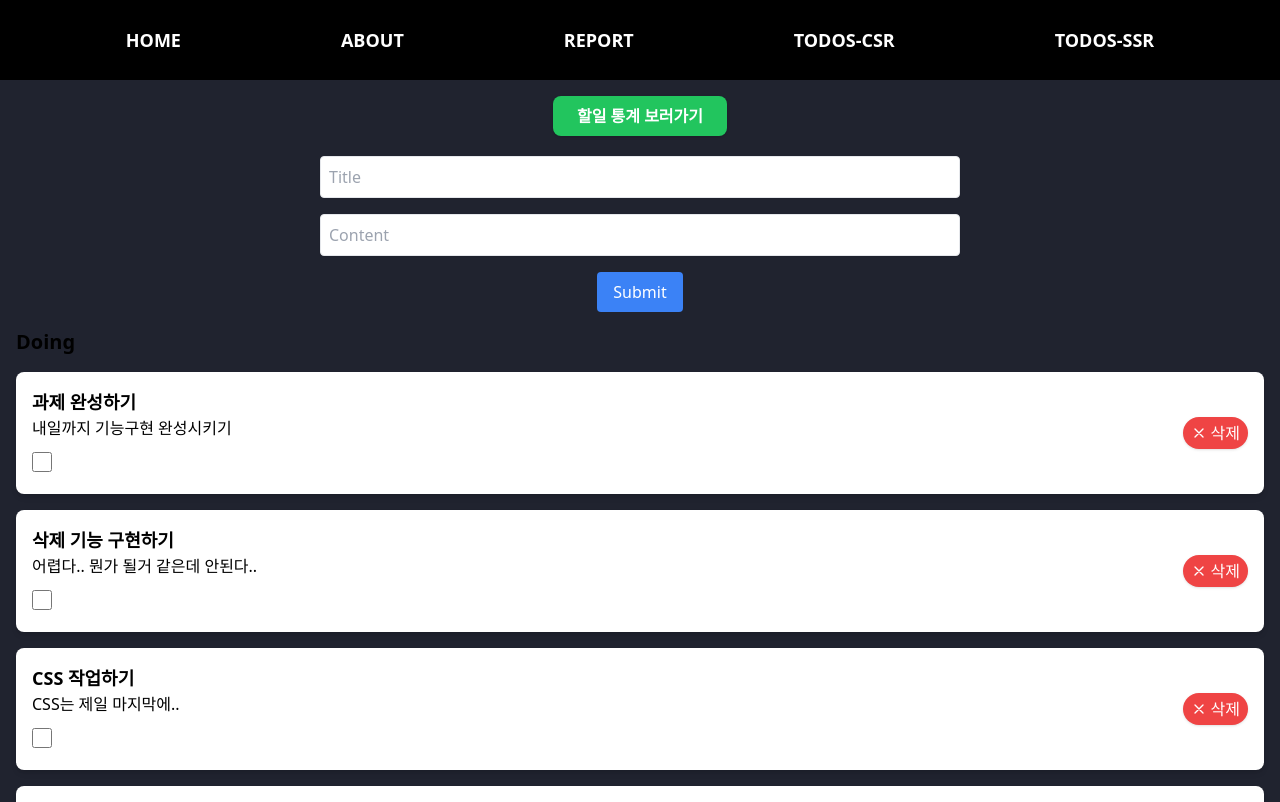
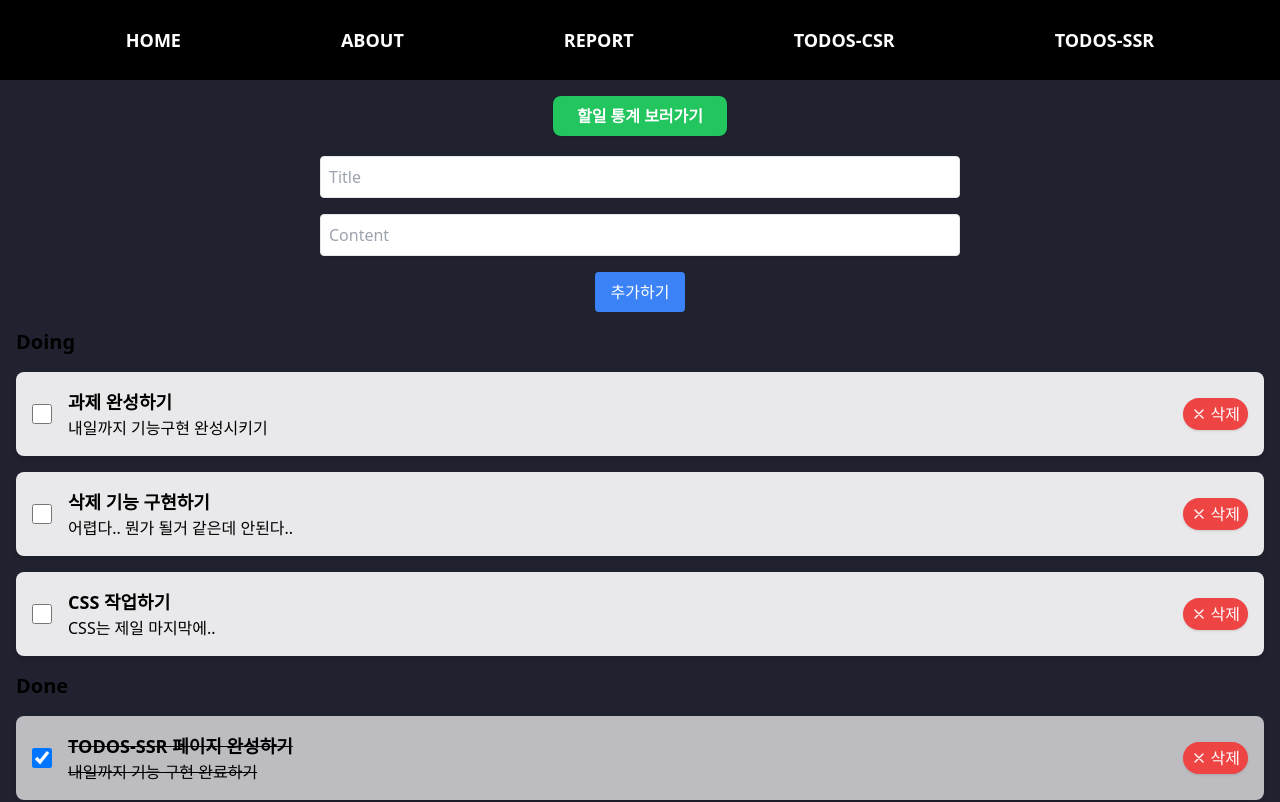
Before and after one commit to C1oudys/mytodolist-nextjs, a Next.js app: page /todo-csr in a window 1280 px wide. Shown: the top 802 px of the page. Built offline with nearby package versions, Linux system fonts and the light colour scheme; data requests are answered from the project's data file.

Commit message:
style: todos css 수정

```diff
--- a/db.json
+++ b/db.json
@@ -45,7 +45,7 @@
       "id": "3489",
       "title": "삭제 기능 오류 수정",
       "content": "삭제는 잘되는것 같은데 오류 발생.. 뭐지..?",
-      "isDone": false
+      "isDone": true
     },
     {
       "id": "aeac",
--- a/src/components/todoForm.tsx
+++ b/src/components/todoForm.tsx
@@ -60,7 +60,7 @@ export default function TodoForm() {
         type="submit"
         className="px-4 py-2 bg-blue-500 text-white rounded hover:bg-blue-600 focus:outline-none focus:ring-2 focus:ring-blue-500 focus:ring-opacity-50"
       >
-        Submit
+        추가하기
       </button>
     </form>
   );
--- a/src/components/todoList.tsx
+++ b/src/components/todoList.tsx
@@ -88,20 +88,20 @@ export default function TodoList() {
       <h2 className="text-xl font-bold my-4">Doing</h2>
       <ul>
         {doingList.map((todo) => (
-          <li key={todo.id} className="bg-white text-black shadow-md rounded-lg p-4 mb-4 flex justify-between items-center">
-            <div>
-              <p className="text-lg font-semibold">{todo.title}</p>
-              <p>{todo.content}</p>
+           <li key={todo.id} className="bg-white bg-opacity-90 text-black shadow-md rounded-lg p-4 mb-4 flex justify-between items-center">
            <input
              type="checkbox"
              checked={todo.isDone}
              onChange={() => toggleIsDoneHandler(todo.id, todo.isDone)}
-                className="form-checkbox mt-3 h-5 w-5 text-green-500 rounded"
+             className="form-checkbox h-5 w-5 text-green-500 rounded mr-4"
            />
+           <div>
+             <p className={`text-lg font-semibold ${todo.isDone ? "line-through" : ""}`}>{todo.title}</p>
+             <p className={`${todo.isDone ? "line-through" : ""}`}>{todo.content}</p>
            </div>
            <button
              onClick={() => handleDeleteConfirmation(todo.id)}
-              className="flex items-center bg-red-500 text-white px-2 py-1 rounded-full shadow hover:bg-red-600 transition duration-300"
+             className="flex items-center bg-red-500 text-white px-2 py-1 rounded-full shadow hover:bg-red-600 transition duration-300 ml-auto"
            >
              <svg xmlns="http://www.w3.org/2000/svg" className="h-4 w-4 mr-1" fill="none" viewBox="0 0 24 24" stroke="currentColor">
                <path strokeLinecap="round" strokeLinejoin="round" strokeWidth="2" d="M6 18L18 6M6 6l12 12" />
@@ -114,16 +114,16 @@ export default function TodoList() {
       <h2 className="text-xl font-bold my-4">Done</h2>
       <ul>
         {doneList.map((todo) => (
-          <li key={todo.id} className="bg-white text-black shadow-md rounded-lg p-4 mb-4 flex justify-between items-center">
-            <div>
-              <p className={`text-lg font-semibold ${todo.isDone ? "line-through" : ""}`}>{todo.title}</p>
-              <p className={`${todo.isDone ? "line-through" : ""}`}>{todo.content}</p>
+          <li key={todo.id} className="bg-white bg-opacity-70 text-black shadow-md rounded-lg p-4 mb-4 flex justify-between items-center">
             <input
               type="checkbox"
               checked={todo.isDone}
               onChange={() => toggleIsDoneHandler(todo.id, todo.isDone)}
-                className="form-checkbox mt-3 h-5 w-5 text-green-500 rounded"
+              className="form-checkbox h-5 w-5 text-green-500 rounded mr-4"
             />
+            <div>
+              <p className={`text-lg font-semibold ${todo.isDone ? "line-through" : ""}`}>{todo.title}</p>
+              <p className={`${todo.isDone ? "line-through" : ""}`}>{todo.content}</p>
             </div>
             <button
               onClick={() => handleDeleteConfirmation(todo.id)}
```
Lines whose indentation alone changed are shown as unchanged.
